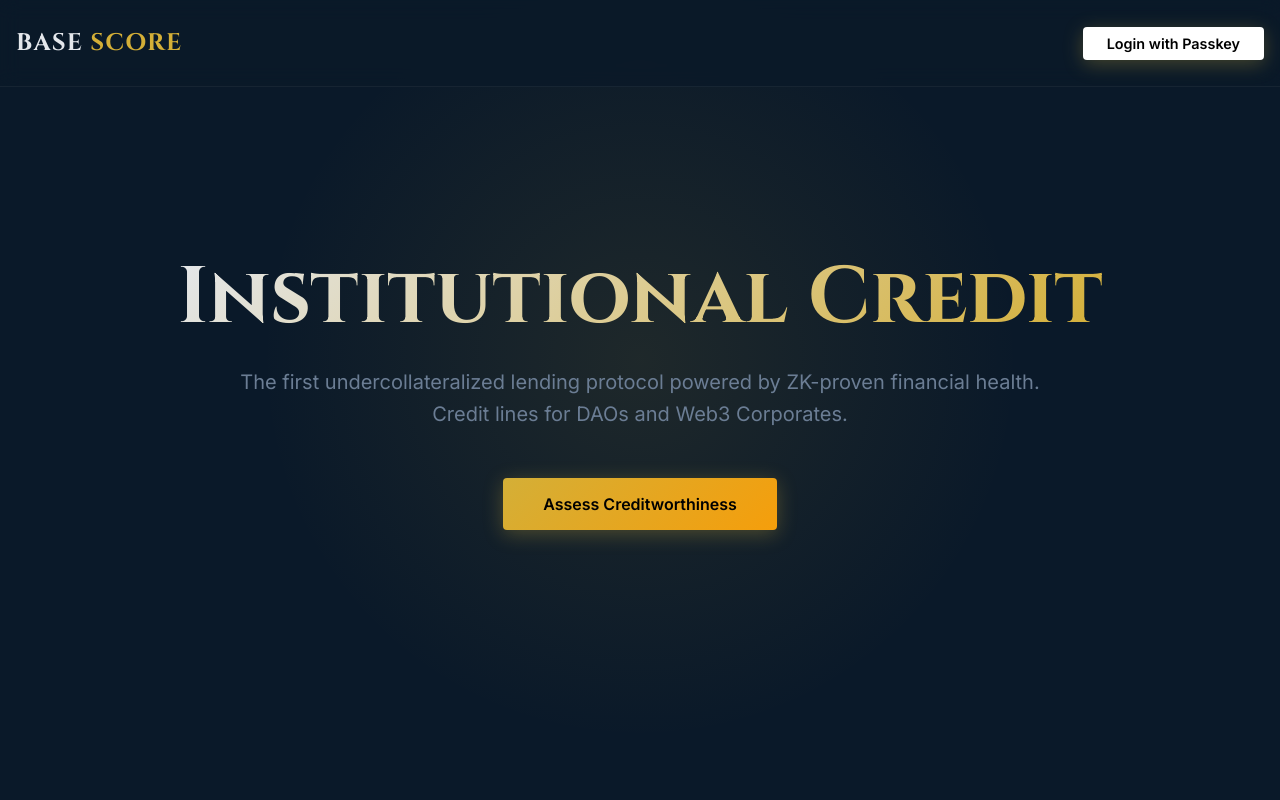
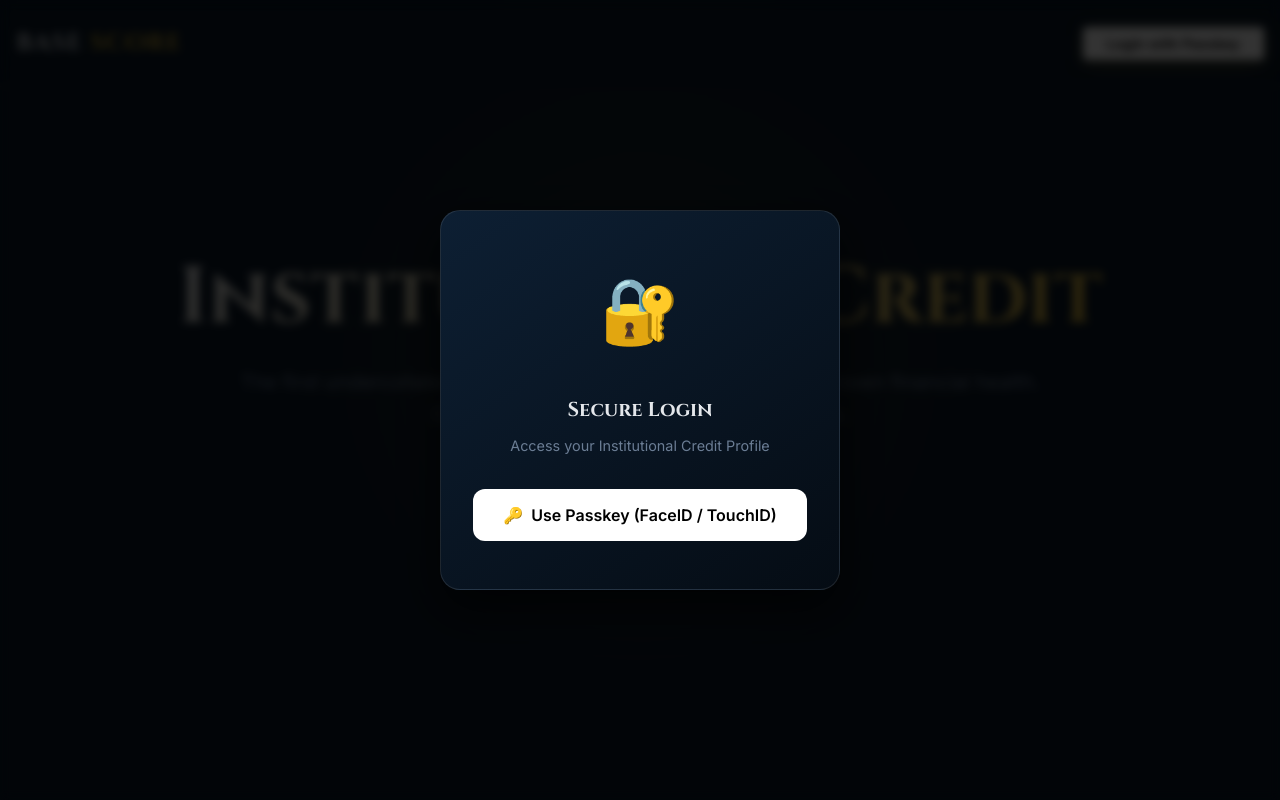
Before and after one commit to kouki3fujita-alt/Base-Score-app, a plain HTML site: page index.html in a window 1280 px wide. Both pictures are taken after a click on the button "Login with Passkey". Shown: the top 800 px of the page. Drawn offline with Linux system fonts and the light colour scheme.

Commit message:
fix: add missing login modal and z-index fixes

```diff
--- a/index.html
+++ b/index.html
@@ -266,6 +266,33 @@
         </div>
     </footer>
 
+    <!-- Smart Wallet Login Modal -->
+    <div id="login-modal" class="modal-overlay">
+        <div class="login-modal-content">
+            <div id="login-step-1">
+                <div class="biometric-icon">
+                    🔐
+                </div>
+                <h3 class="modal-title" style="margin-bottom: 0.5rem;">Secure Login</h3>
+                <p class="login-sub-text">Access your Institutional Credit Profile</p>
+
+                <div class="login-btn-group">
+                    <button id="passkey-login-btn" class="passkey-btn">
+                        <span>🔑</span> Use Passkey (FaceID / TouchID)
+                    </button>
+                </div>
+            </div>
+
+            <div id="login-step-2" style="display: none;">
+                <div class="biometric-icon">
+                    <span id="scan-emoji">👁️</span>
+                    <div class="biometric-scan-line"></div>
+                </div>
+                <div class="login-status-text">Verifying Passkey...</div>
+            </div>
+        </div>
+    </div>
+
     <!-- Address Input Modal -->
     <div id="address-modal" class="modal-overlay">
         <div class="modal-content">
--- a/style.css
+++ b/style.css
@@ -107,6 +107,7 @@ body {
     margin-bottom: 1.5rem;
     line-height: 1.1;
     background: var(--gradient-hero);
+    background-clip: text;
     -webkit-background-clip: text;
     -webkit-text-fill-color: transparent;
     animation: fadeInDown 1s cubic-bezier(0.2, 0.8, 0.2, 1);
```
